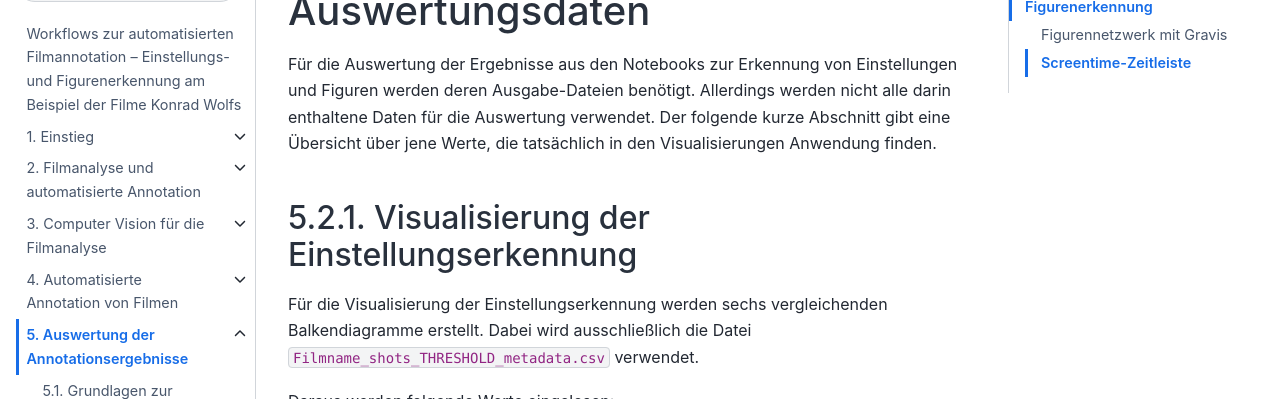
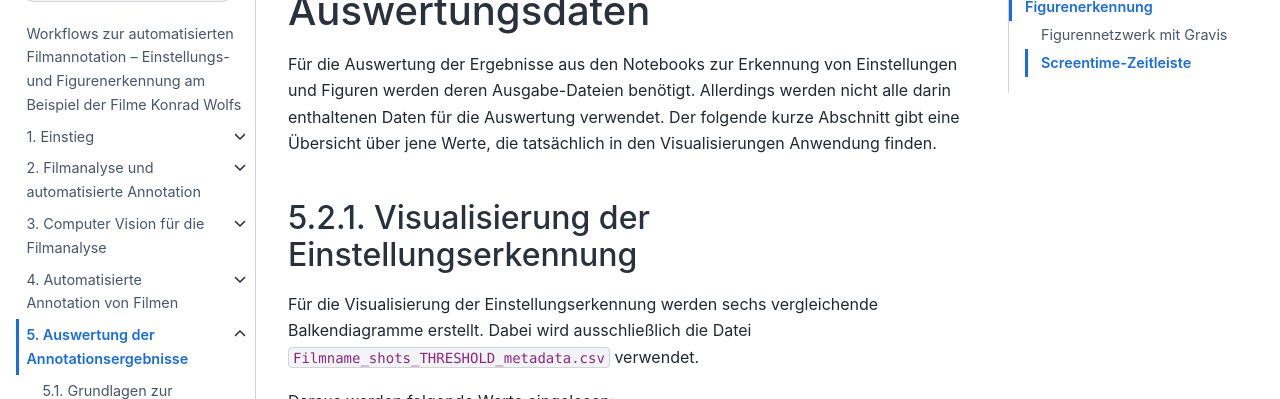
Before and after one commit to quadriga-dk/Bewegtes-Bild-Fallstudie-4, a Jupyter Book: the page built from auswertung/datenstruktur.md, in a window 1280 px wide and 900 px high. Shown: the part 130-529 px from the top of the window. Built offline with Jupyter Book 1.0.4 settings and Sphinx 7.4.7 and the Sphinx Book theme 1.1.4, drawn with Linux system fonts in a browser that asks for light colours; pages that are not in the unit, such as notebooks, are missing from menus.

Commit message:
fix(typos): correct spelling and grammar in auswertung/datenstruktur.md

```diff
--- a/auswertung/datenstruktur.md
+++ b/auswertung/datenstruktur.md
@@ -1,9 +1,9 @@
 # Struktur der Auswertungsdaten
 
-Für die Auswertung der Ergebnisse aus den Notebooks zur Erkennung von Einstellungen und Figuren werden deren Ausgabe-Dateien benötigt. Allerdings werden nicht alle darin enthaltene Daten für die Auswertung verwendet. Der folgende kurze Abschnitt gibt eine Übersicht über jene Werte, die tatsächlich in den Visualisierungen Anwendung finden.
+Für die Auswertung der Ergebnisse aus den Notebooks zur Erkennung von Einstellungen und Figuren werden deren Ausgabe-Dateien benötigt. Allerdings werden nicht alle darin enthaltenen Daten für die Auswertung verwendet. Der folgende kurze Abschnitt gibt eine Übersicht über jene Werte, die tatsächlich in den Visualisierungen Anwendung finden.
 
 ## Visualisierung der Einstellungserkennung
-Für die Visualisierung der Einstellungserkennung werden sechs vergleichenden Balkendiagramme erstellt. Dabei wird ausschließlich die Datei `Filmname_shots_THRESHOLD_metadata.csv` verwendet.
+Für die Visualisierung der Einstellungserkennung werden sechs vergleichende Balkendiagramme erstellt. Dabei wird ausschließlich die Datei `Filmname_shots_THRESHOLD_metadata.csv` verwendet.
 
 Daraus werden folgende Werte eingelesen:
 - `title`: Filmtitel für die Beschriftung und alphabetische Sortierung.
```
